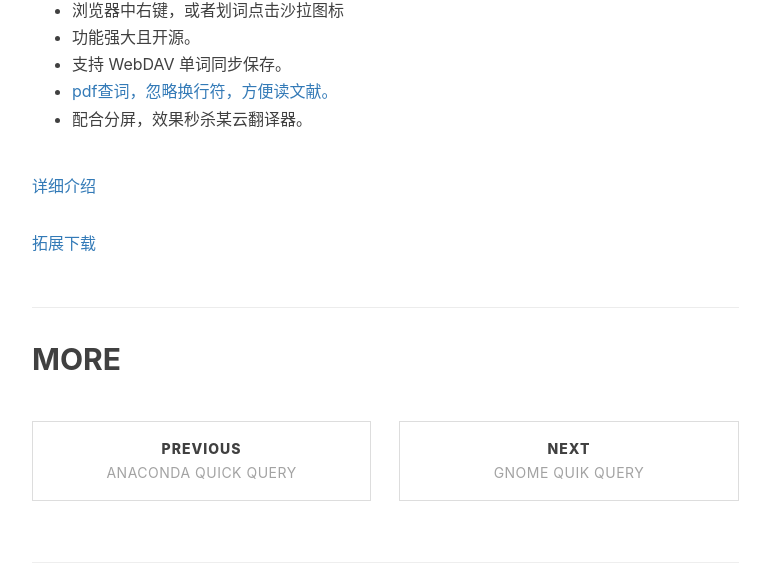
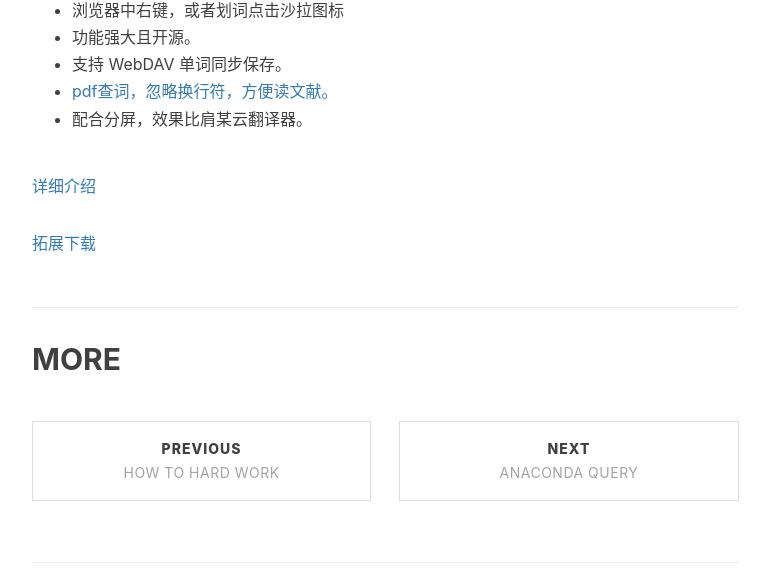
Before and after one commit to xxzhai123/myblog, a Jekyll site: the page built from _posts/Awesome/2021-09-02-chrome-extentions.md, in a window 1280 px wide. Shown: the part 934-1502 px from the top of the page, without its empty margins (233-1003 px from the left). Built offline with Jekyll 4.4.1, drawn with Linux system fonts in a browser that asks for light colours; nearby versions of some CDN libraries; comment, search, counter and statistics services are not loaded.

Commit message:
按目录分类博文

```diff
--- a/_posts/2021-09-02-awesome-chrome-extentions.md
+++ b/_posts/Awesome/2021-09-02-chrome-extentions.md
@@ -19,7 +19,7 @@
 - 功能强大且开源。
 - 支持 WebDAV 单词同步保存。
 - [pdf查词，忽略换行符，方便读文献。](https://github.com/crimx/ext-saladict/issues/1217)
-- 配合分屏，效果秒杀某云翻译器。
+- 配合分屏，效果比肩某云翻译器。
 
 [详细介绍](https://tingtalk.me/saladict/)
 
--- a/_posts/2021-09-02-anaconda-quick-query.md
+++ b/_posts/Query/2021-09-02-anaconda-query.md
@@ -1,11 +1,11 @@
 ---
 layout: post
-title: "Anaconda Quick Query"
+title: "Anaconda Query"
 subtitle: "Anaconda 速查"
 date: 2021-09-02
 author: "Seeyou"
 header-img: "img/post-bg-2015.jpg"
-tags: [Anaconda, Quick Query]
+tags: [Anaconda, Query]
 ---
 # Anaconda Guideline
 
--- a/_posts/2021-09-02-gnome-quick-query.md
+++ b/_posts/Query/2021-09-02-gnome-query.md
@@ -5,7 +5,7 @@
 date: 2021-09-02
 author: "Seeyou"
 header-img: "img/post-bg-2015.jpg"
-tags: [Gnome, Quik Query]
+tags: [Gnome, Quick Query]
 ---
 
 # Awesome Gnome
```
Also changed, not shown: _posts/Query/2021-09-04-numpy-query.md (renamed from _posts/2021-09-04-numpy-quick-query.md, +10 -0 lines), _posts/Recommendation/2021-08-31-project-management-software.md (renamed from _posts/2021-08-31-project-management-software.md, +2 -0 lines), _posts/Assay/2021-08-23-hello-2021.md (renamed from _posts/2021-08-23-hello-2021.md), _posts/Awesome/2021-09-04-numpy.md (renamed from _posts/2021-09-04-awesome-numpy.md), _posts/Paper/2021-08-30-del.md (renamed from _posts/2021-08-30-del.md), _posts/Translation/2021-08-30-weird-languages.md (renamed from _posts/2021-08-30-weird-languages.md), _posts/Translation/2021-09-01-how-to-hard-work.md (renamed from _posts/2021-09-01-how-to-hard-work.md).
